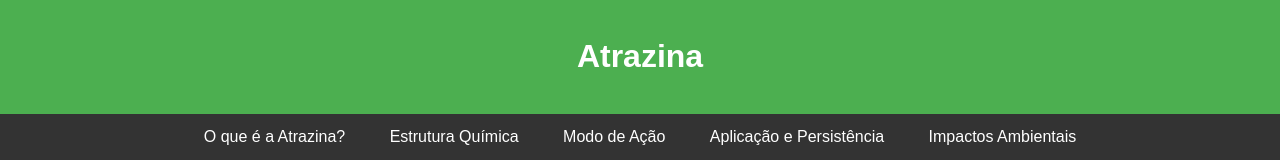
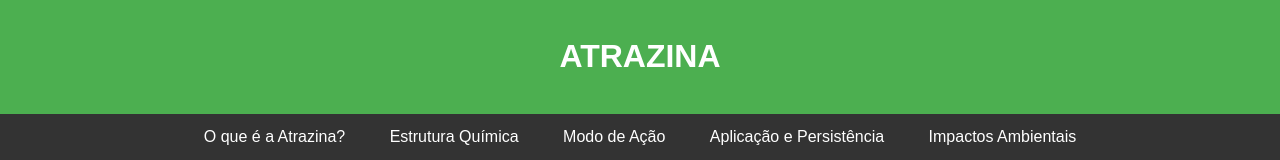
Before and after one commit to arthurmaica/trabalhodequimica.octocat.github.io, a plain HTML site: page index.html in a window 1280 px wide. Shown: the top 160 px of the page. Drawn offline with Linux system fonts and the light colour scheme.

Commit message:
Update index.html

```diff
--- a/index.html
+++ b/index.html
@@ -8,7 +8,7 @@
 </head>
 <body>
     <header>
-        <h1>Atrazina</h1>
+        <h1>ATRAZINA</h1>
     </header>
     <nav>
         <ul>
```
